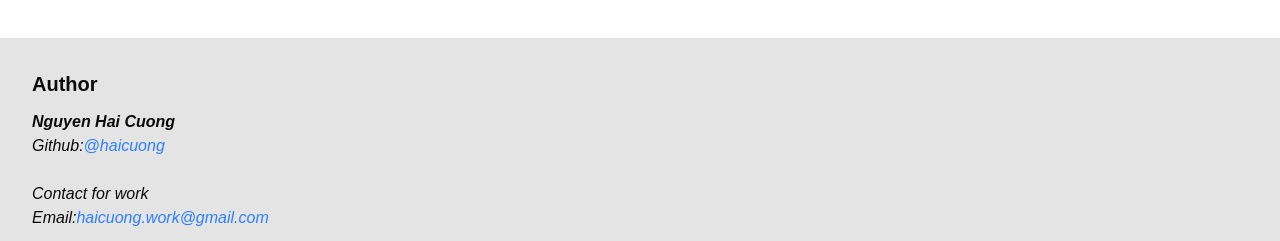
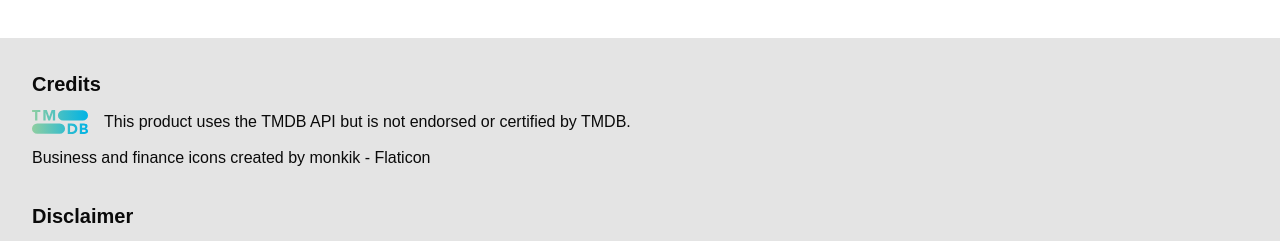
Before and after one commit to haicuong/movie-browser, a React (Vite) app: page / in a window 1280 px wide. Shown: the part 698-939 px from the top of the page. Built offline with nearby package versions, Linux system fonts and the light colour scheme; no server answers.

Commit message:
Footer update

```diff
--- a/src/components/Footer.tsx
+++ b/src/components/Footer.tsx
@@ -1,31 +1,6 @@
 export default function Footer() {
   return (
     <footer className="bg-secondary flex flex-col gap-8 p-8">
-      <div className="flex flex-col gap-3">
-        <h2 className="font-bold text-xl">Author</h2>
-        <address className="flex flex-col">
-          <span className="font-bold">Nguyen Hai Cuong</span>
-          <span>
-            Github:
-            <a
-              className="text-blue-500"
-              target="_blank"
-              rel="noopener noreferrer"
-              href="https://github.com/haicuong"
-            >
-              @haicuong
-            </a>
-          </span>
-          <br />
-          <span>Contact for work</span>
-          <span>
-            Email:
-            <a className="text-blue-500" href="mailto:haicuong.work@gmail.com">
-              haicuong.work@gmail.com
-            </a>
-          </span>
-        </address>
-      </div>
       <div className="flex flex-col gap-3">
         <h2 className="font-bold text-xl">Credits</h2>
         <div className="flex flex-row gap-4">
```
